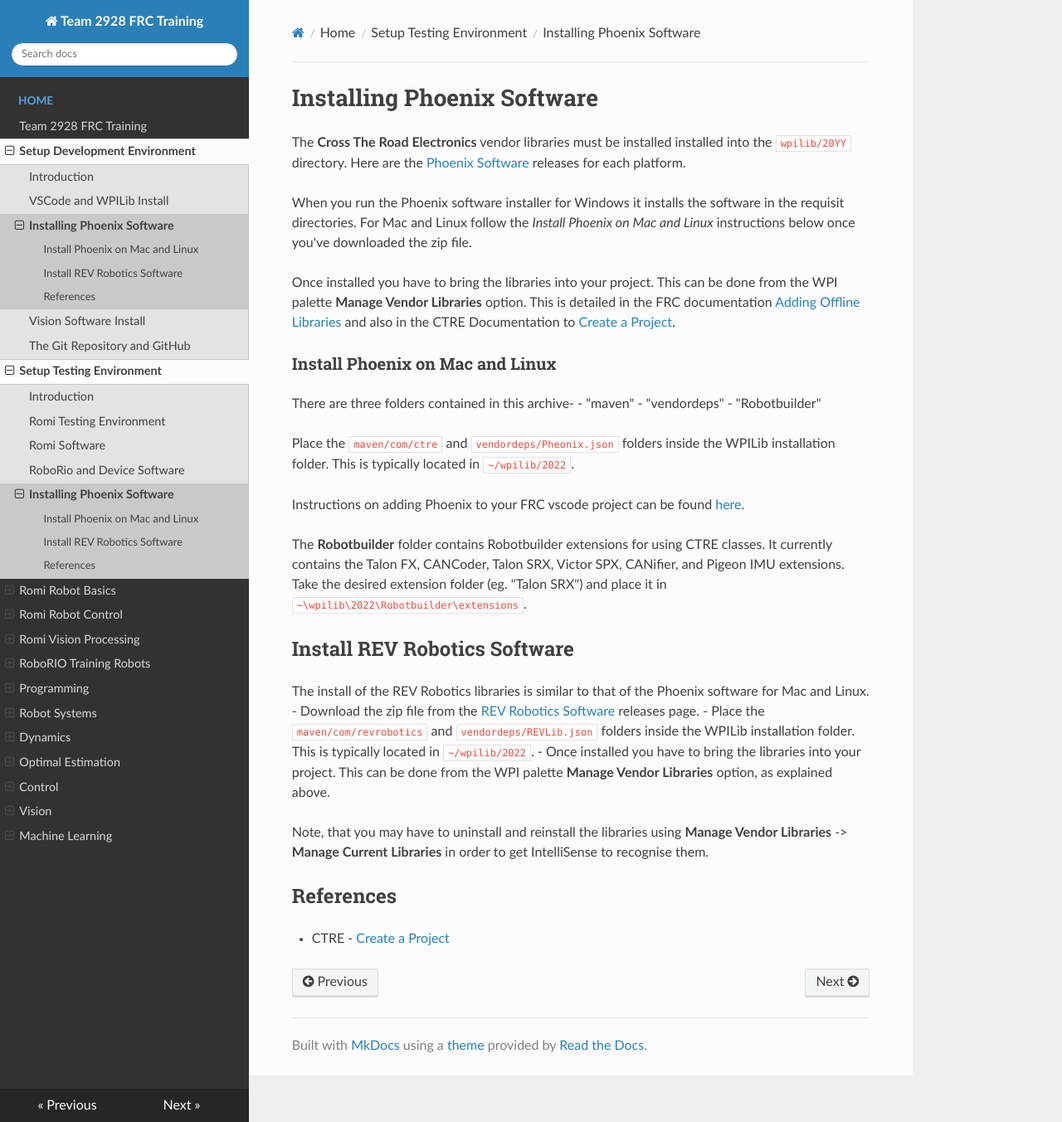
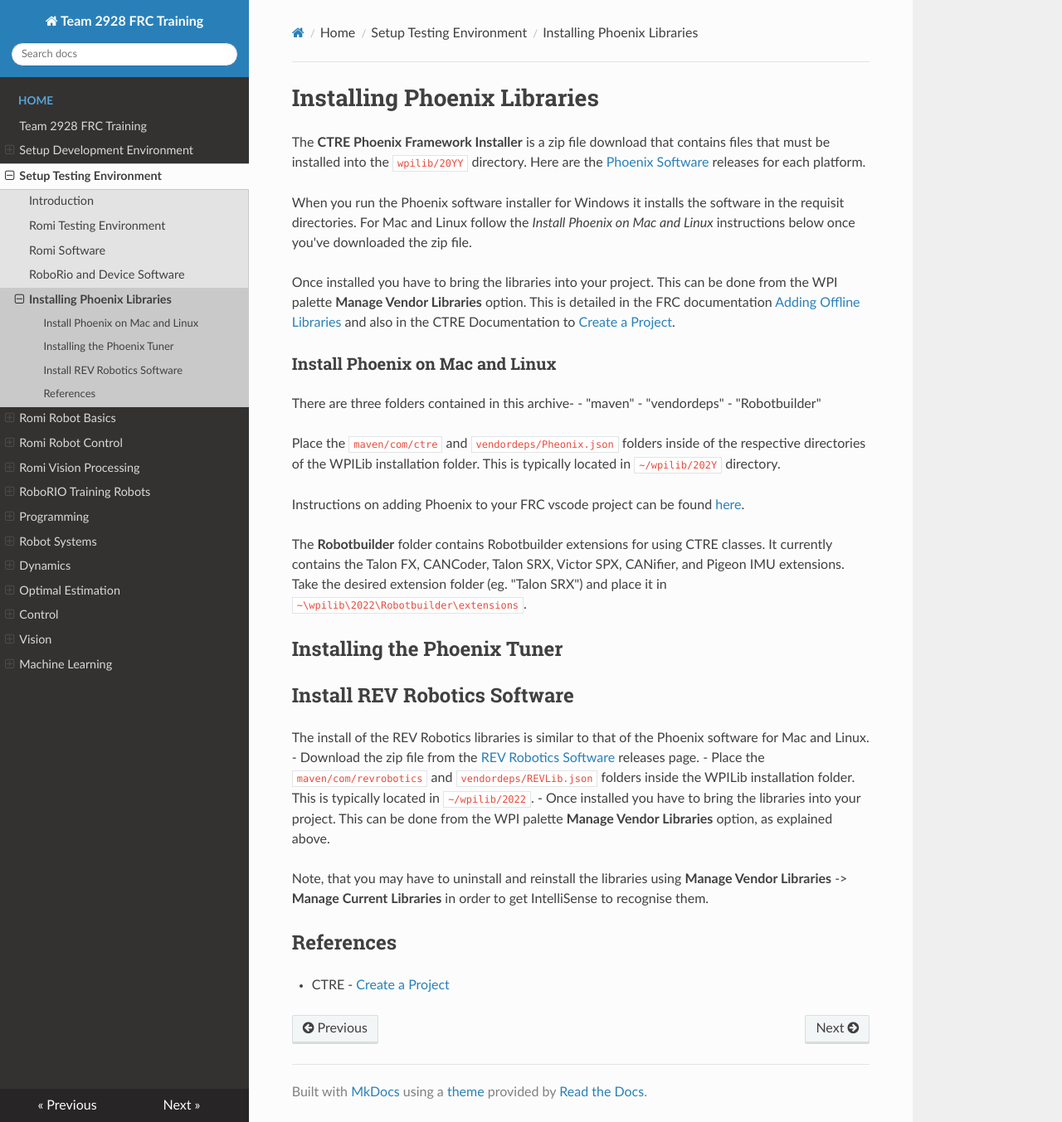
Before and after one commit to FRC-2928/FRC-Programmer-Training, an MkDocs documentation site: the page built from docs/SoftwareInstall/vendorSoftware.md, in a window 1280 px wide and 1353 px high. Shown: the whole window at 83% size. Built offline with MkDocs 1.6.1, drawn with Linux system fonts in a browser that asks for light colours; nearby versions of some CDN libraries.

Commit message:
Updated vendorSoftware

```diff
--- a/docs/SoftwareInstall/vendorSoftware.md
+++ b/docs/SoftwareInstall/vendorSoftware.md
@@ -1,6 +1,6 @@
-# Installing Phoenix Software
+# Installing Phoenix Libraries
 
-The **Cross The Road Electronics** vendor libraries must be installed installed into the `wpilib/20YY` directory.  Here are the [Phoenix Software](https://store.ctr-electronics.com/software/) releases for each platform.
+The **CTRE Phoenix Framework Installer** is a zip file download that contains files that must be installed into the `wpilib/20YY` directory.  Here are the [Phoenix Software](https://store.ctr-electronics.com/software/) releases for each platform.
 
 When you run the Phoenix software installer for Windows it installs the software in the requisit directories.  For Mac and Linux follow the *Install Phoenix on Mac and Linux* instructions below once you've downloaded the zip file.
 
@@ -12,12 +12,15 @@
 - "vendordeps"
 - "Robotbuilder"
 
-Place the `maven/com/ctre` and `vendordeps/Pheonix.json` folders inside the WPILib installation folder.
-This is typically located in `~/wpilib/2022`.
+Place the `maven/com/ctre` and `vendordeps/Pheonix.json` folders inside of the respective directories of the WPILib installation folder.  This is typically located in `~/wpilib/202Y` directory.
 
 Instructions on adding Phoenix to your FRC vscode project can be found [here](https://phoenix-documentation.readthedocs.io/en/latest/ch05a_CppJava.html).
 
 The **Robotbuilder** folder contains Robotbuilder extensions for using CTRE classes. It currently contains the Talon FX, CANCoder, Talon SRX, Victor SPX, CANifier, and Pigeon IMU extensions. Take the desired extension folder (eg. "Talon SRX") and place it in `~\wpilib\2022\Robotbuilder\extensions`.
+
+## Installing the Phoenix Tuner
+
+
 
 ## Install REV Robotics Software
 The install of the REV Robotics libraries is similar to that of the Phoenix software for Mac and Linux.
--- a/mkdocs.yml
+++ b/mkdocs.yml
@@ -6,7 +6,6 @@
         - 'Setup Development Environment':
             - SoftwareInstall/softwareIndex.md
             - SoftwareInstall/vscodeSoftware.md
-            - SoftwareInstall/vendorSoftware.md
             - SoftwareInstall/visionSoftware.md
             - Tools/git.md
         - 'Setup Testing Environment':
```
